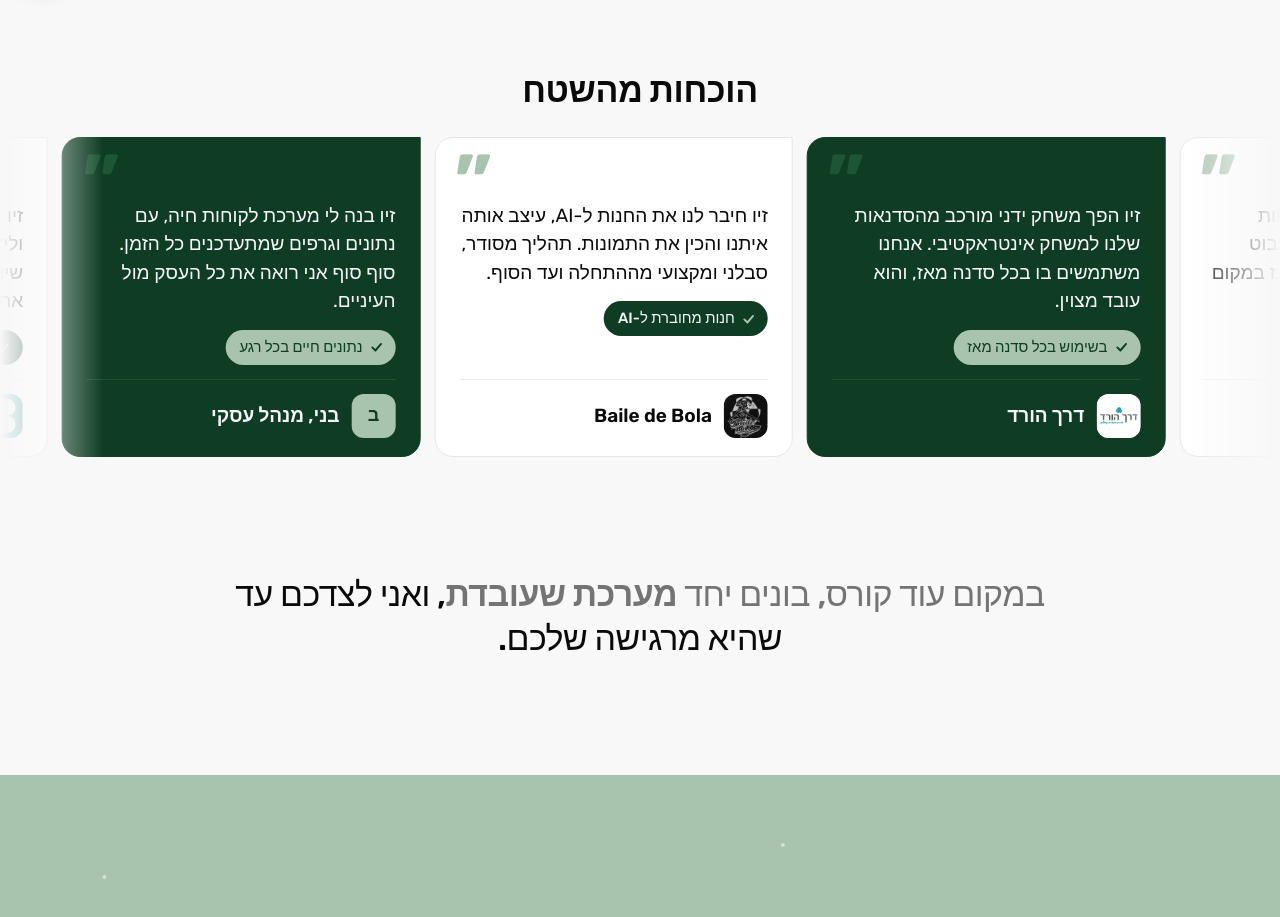
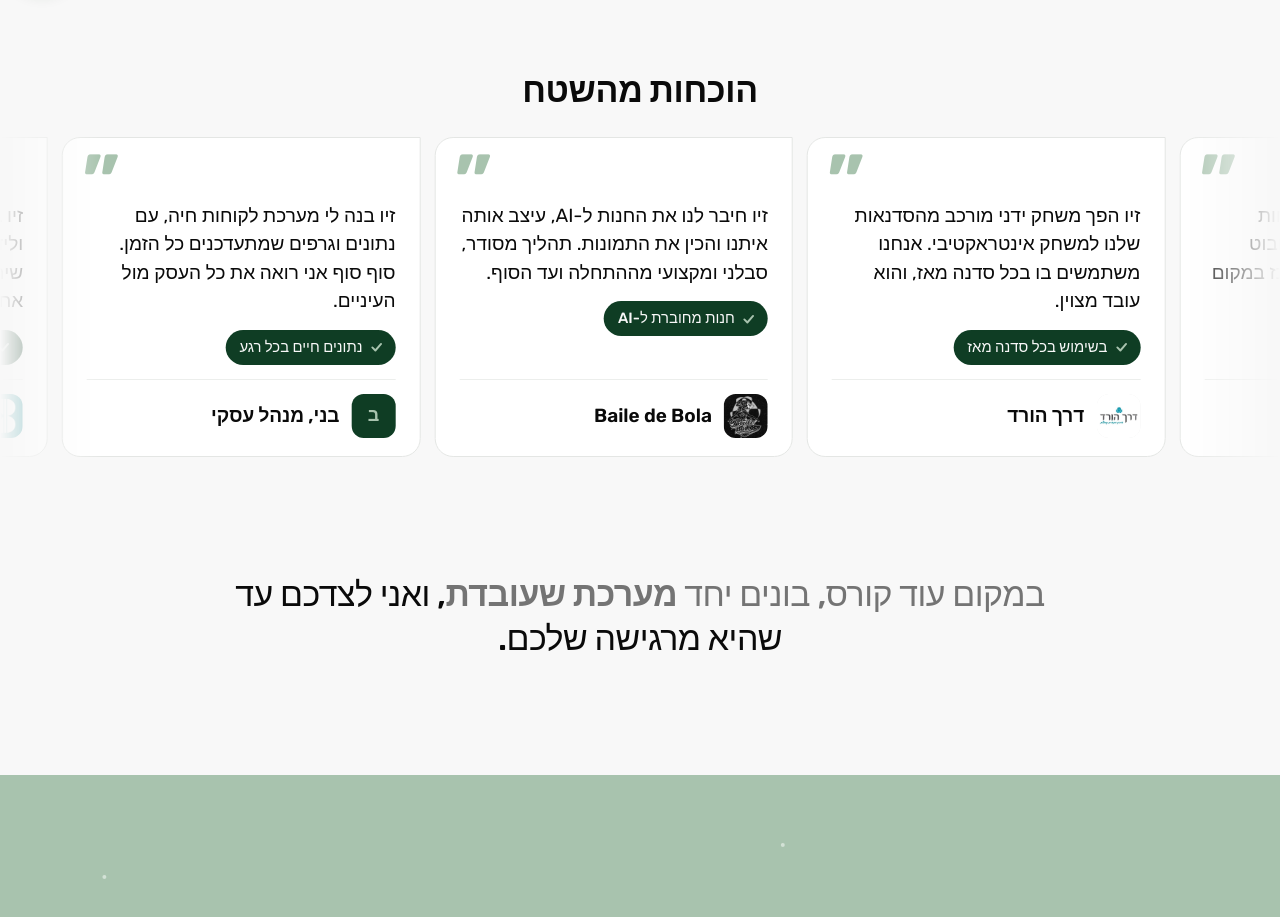
Before and after one commit to zivwais-ux/newlandingpage, a Next.js app: page / in a window 1280 px wide. Shown: the part 800-1717 px from the top of the page. Built offline with nearby package versions, Linux system fonts and the light colour scheme.

Commit message:
Proof row: all cards white again
Co-Authored-By: Claude Opus 5.5 <noreply@anthropic.com>
Claude-Session: https://claude.ai/code/session_01CxSbXAaRijqR2YgNxPE3Ha

```diff
--- a/src/app/globals.css
+++ b/src/app/globals.css
@@ -2282,32 +2282,6 @@ html.a11y-still .clients__view {
   font-weight: 700;
   color: var(--sage);
   pointer-events: none;
-}
-/* every second card is set in forest, so the row reads with a rhythm instead of a wall of white */
-.client:nth-child(even) {
-  background: var(--forest);
-  border-color: var(--forest);
-  color: var(--forest-ink);
-}
-.client:nth-child(even) .client__quote {
-  color: var(--forest-ink);
-}
-.client:nth-child(even)::before {
-  color: var(--forest-field);
-}
-.client:nth-child(even) .client__result {
-  background: var(--sage);
-  color: var(--forest);
-}
-.client:nth-child(even) .client__result svg {
-  stroke: var(--forest);
-}
-.client:nth-child(even) .client__who {
-  border-top-color: var(--forest-field);
-}
-.client:nth-child(even) .client__mark:not(.client__mark--logo) {
-  background: var(--sage);
-  color: var(--forest);
 }
 .client__quote {
   position: relative;
```
